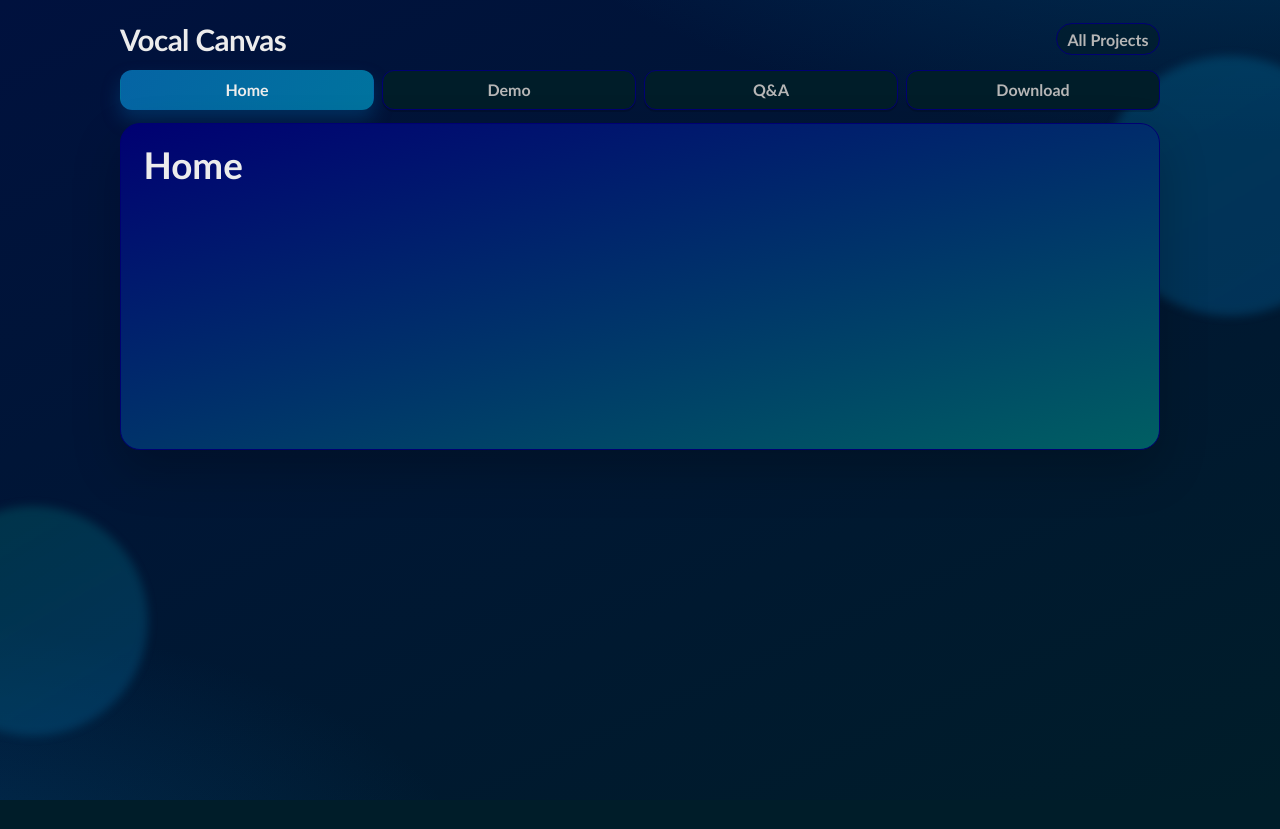
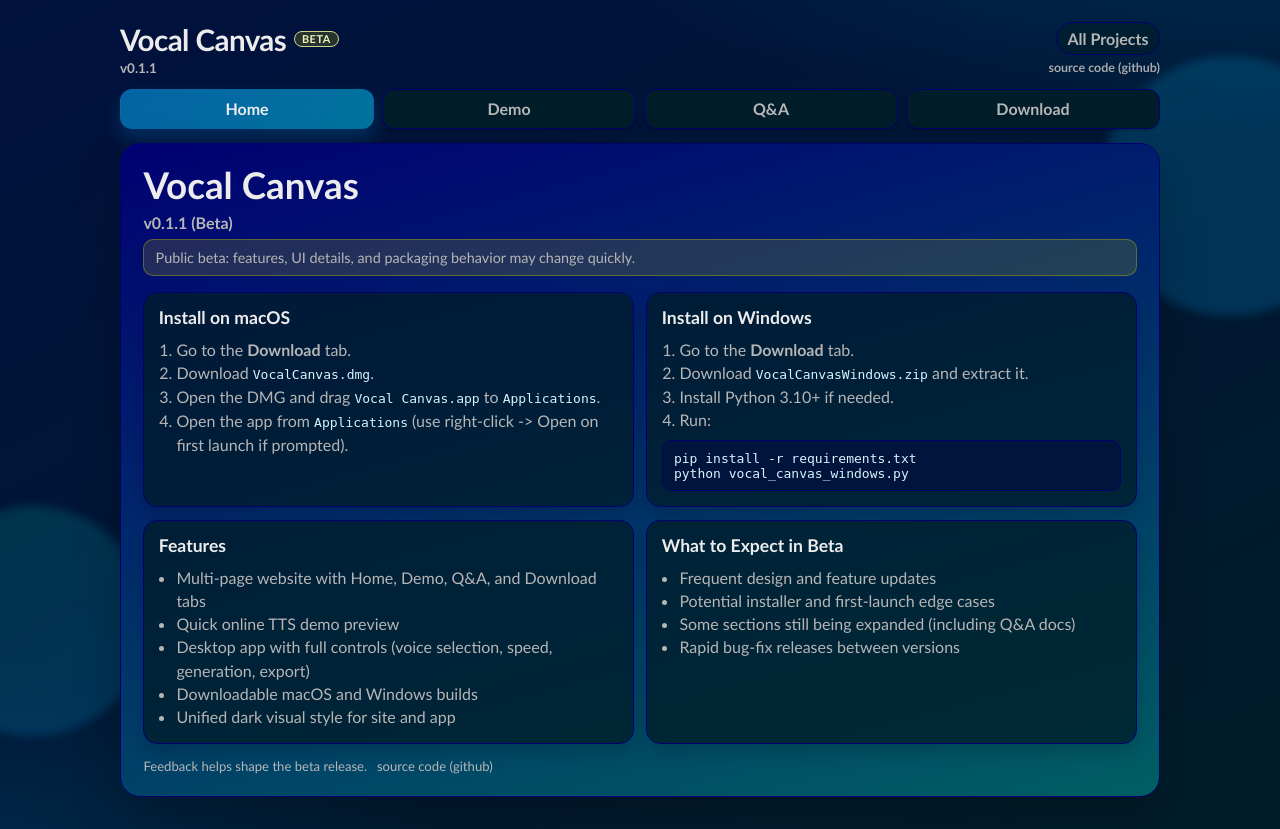
Before and after one commit to ARealGoldknow/UtilityCanvas, a Flask app: page /projects/vocal-canvas/home in a window 1280 px wide. Before the commit the page ends 800 px from the top, so only its background shows below. Run offline with Flask 3, Linux system fonts and the light colour scheme.

Commit message:
Polish beta docs and tab content for web and desktop

```diff
--- a/static/styles.css
+++ b/static/styles.css
@@ -76,6 +76,34 @@ body {
   font-weight: 800;
   letter-spacing: -0.02em;
   color: var(--ink);
+  display: inline-flex;
+  align-items: center;
+  gap: 0.5rem;
+}
+
+.brand-block {
+  display: grid;
+  gap: 0.2rem;
+}
+
+.brand-version {
+  color: var(--ink-soft);
+  font-size: 0.84rem;
+  font-weight: 700;
+}
+
+.beta-badge {
+  display: inline-flex;
+  align-items: center;
+  border: 1px solid #d4d58d;
+  border-radius: 999px;
+  padding: 0.12rem 0.42rem;
+  font-size: 0.68rem;
+  letter-spacing: 0.05em;
+  line-height: 1;
+  color: #f3f4b8;
+  background: rgba(171, 172, 13, 0.22);
+  font-weight: 800;
 }
 
 .brand-row {
@@ -83,6 +111,12 @@ body {
   align-items: center;
   justify-content: space-between;
   gap: 0.8rem;
+}
+
+.header-links {
+  display: grid;
+  justify-items: end;
+  gap: 0.32rem;
 }
 
 .projects-jump {
@@ -100,6 +134,20 @@ body {
   color: var(--ink);
   border-color: var(--ink-soft);
   transform: translateY(-1px);
+}
+
+.source-jump {
+  color: var(--ink-soft);
+  text-decoration: none;
+  font-size: 0.78rem;
+  font-weight: 600;
+  opacity: 0.92;
+  transition: color 110ms ease, opacity 110ms ease;
+}
+
+.source-jump:hover {
+  color: var(--ink);
+  opacity: 1;
 }
 
 .tabs {
@@ -193,10 +241,102 @@ body {
   color: var(--ink-soft);
 }
 
+.version-note {
+  margin: 0.4rem 0 0;
+  color: var(--ink-soft);
+  font-size: 1rem;
+  font-weight: 700;
+}
+
+.beta-warning {
+  margin: 0.65rem 0 0;
+  padding: 0.56rem 0.7rem;
+  border-radius: 10px;
+  background: rgba(171, 172, 13, 0.2);
+  border: 1px solid rgba(171, 172, 13, 0.45);
+  color: #f3f4b8;
+  font-size: 0.9rem;
+}
+
 .empty-panel {
   min-height: 280px;
   display: flex;
   align-items: flex-start;
+}
+
+.stacked-empty {
+  flex-direction: column;
+}
+
+.empty-copy {
+  margin: 0.8rem 0 0;
+  color: var(--ink-soft);
+  font-size: 1rem;
+  max-width: 760px;
+  line-height: 1.5;
+}
+
+.home-grid {
+  margin-top: 1rem;
+  display: grid;
+  grid-template-columns: 1fr 1fr;
+  gap: 0.8rem;
+}
+
+.info-card {
+  border: 1px solid var(--line);
+  border-radius: 14px;
+  padding: 0.9rem;
+  background: rgba(0, 29, 41, 0.78);
+  box-shadow: 0 9px 18px rgba(0, 0, 0, 0.16);
+}
+
+.info-card h2 {
+  margin: 0;
+  color: var(--ink);
+  font-size: 1.1rem;
+}
+
+.info-card p,
+.info-card li {
+  color: var(--ink-soft);
+  line-height: 1.45;
+}
+
+.info-card ul,
+.info-card ol {
+  margin: 0.62rem 0 0;
+  padding-left: 1.1rem;
+}
+
+.info-card pre {
+  margin: 0.55rem 0 0;
+  border: 1px solid var(--line);
+  border-radius: 10px;
+  padding: 0.6rem 0.7rem;
+  background: rgba(0, 17, 62, 0.75);
+  overflow-x: auto;
+}
+
+.info-card code {
+  color: #d8f4ff;
+}
+
+.muted-note {
+  margin-top: 0.9rem;
+  color: var(--ink-soft);
+  font-size: 0.82rem;
+}
+
+.muted-note a {
+  color: var(--ink-soft);
+  text-decoration: none;
+  margin-left: 0.4rem;
+}
+
+.muted-note a:hover {
+  color: var(--ink);
+  text-decoration: underline;
 }
 
 .warning {
@@ -646,13 +786,18 @@ body.is-transitioning .bg-shape {
   .tabs,
   .controls,
   .download-grid,
-  .projects-grid {
+  .projects-grid,
+  .home-grid {
     grid-template-columns: 1fr;
   }
 
   .brand-row {
     flex-direction: column;
     align-items: flex-start;
+  }
+
+  .header-links {
+    justify-items: start;
   }
 }
 
--- a/templates/base.html
+++ b/templates/base.html
@@ -13,8 +13,17 @@
   <main class="site-wrap">
     <header class="site-header">
       <div class="brand-row">
-        <div class="brand">Vocal Canvas</div>
-        <a class="projects-jump" href="{{ url_for('projects_hub') }}">All Projects</a>
+        <div class="brand-block">
+          <div class="brand">
+            Vocal Canvas
+            <span class="beta-badge">BETA</span>
+          </div>
+          <div class="brand-version">v0.1.1</div>
+        </div>
+        <div class="header-links">
+          <a class="projects-jump" href="{{ url_for('projects_hub') }}">All Projects</a>
+          <a class="source-jump" href="https://github.com/ARealGoldknow/UtilityCanvas" target="_blank" rel="noopener noreferrer">source code (github)</a>
+        </div>
       </div>
       <nav class="tabs" aria-label="Main tabs">
         <a class="tab {% if active_tab == 'home' %}is-active{% endif %}" style="--tab-index: 0;" href="{{ url_for('project_home_page') }}">Home</a>
--- a/templates/home.html
+++ b/templates/home.html
@@ -1,7 +1,59 @@
 {% extends "base.html" %}
 {% block title %}Home | Vocal Canvas{% endblock %}
 {% block content %}
-<div class="empty-panel">
-  <h1>Home</h1>
+<div class="page-intro">
+  <h1>Vocal Canvas</h1>
+  <p class="version-note">v0.1.1 (Beta)</p>
+  <p class="beta-warning">Public beta: features, UI details, and packaging behavior may change quickly.</p>
+</div>
+
+<div class="home-grid">
+  <article class="info-card">
+    <h2>Install on macOS</h2>
+    <ol>
+      <li>Go to the <strong>Download</strong> tab.</li>
+      <li>Download <code>VocalCanvas.dmg</code>.</li>
+      <li>Open the DMG and drag <code>Vocal Canvas.app</code> to <code>Applications</code>.</li>
+      <li>Open the app from <code>Applications</code> (use right-click -> Open on first launch if prompted).</li>
+    </ol>
+  </article>
+
+  <article class="info-card">
+    <h2>Install on Windows</h2>
+    <ol>
+      <li>Go to the <strong>Download</strong> tab.</li>
+      <li>Download <code>VocalCanvasWindows.zip</code> and extract it.</li>
+      <li>Install Python 3.10+ if needed.</li>
+      <li>Run:</li>
+    </ol>
+    <pre><code>pip install -r requirements.txt
+python vocal_canvas_windows.py</code></pre>
+  </article>
+
+  <article class="info-card">
+    <h2>Features</h2>
+    <ul>
+      <li>Multi-page website with Home, Demo, Q&amp;A, and Download tabs</li>
+      <li>Quick online TTS demo preview</li>
+      <li>Desktop app with full controls (voice selection, speed, generation, export)</li>
+      <li>Downloadable macOS and Windows builds</li>
+      <li>Unified dark visual style for site and app</li>
+    </ul>
+  </article>
+
+  <article class="info-card">
+    <h2>What to Expect in Beta</h2>
+    <ul>
+      <li>Frequent design and feature updates</li>
+      <li>Potential installer and first-launch edge cases</li>
+      <li>Some sections still being expanded (including Q&amp;A docs)</li>
+      <li>Rapid bug-fix releases between versions</li>
+    </ul>
+  </article>
+</div>
+
+<div class="muted-note">
+  Feedback helps shape the beta release.
+  <a href="https://github.com/ARealGoldknow/UtilityCanvas" target="_blank" rel="noopener noreferrer">source code (github)</a>
 </div>
 {% endblock %}
--- a/templates/qa.html
+++ b/templates/qa.html
@@ -1,7 +1,9 @@
 {% extends "base.html" %}
 {% block title %}Q&A | Vocal Canvas{% endblock %}
 {% block content %}
-<div class="empty-panel">
-  <h1>Q&amp;A</h1>
+<div class="empty-panel stacked-empty">
+  <h1>Vocal Canvas</h1>
+  <p class="version-note">v0.1.1 (Beta)</p>
+  <p class="empty-copy">The Q&amp;A section is currently being expanded. Detailed answers and documentation will be available soon.</p>
 </div>
 {% endblock %}
```
Also changed, not shown: desktop_app/vocal_canvas_desktop.py (+25 -6 lines), README.md.
